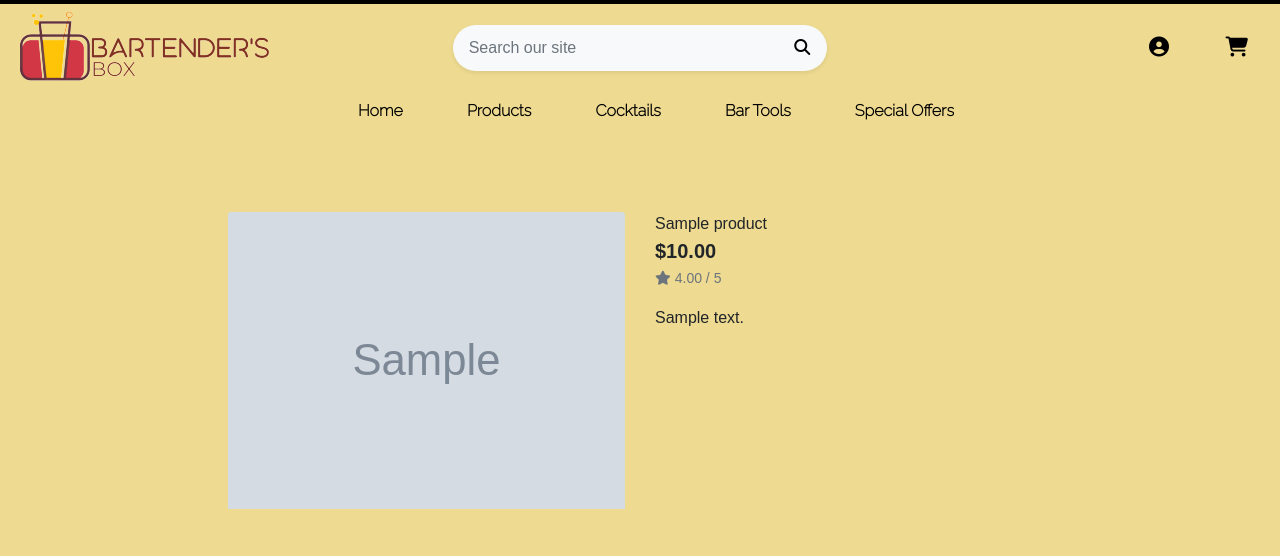
After one commit to MichalPokojny/CI_project_5_bartender_box, a Django app: page /products/1 in a window 1280 px wide. The commit adds this page. Shown: the top 556 px of the page. Run offline with Django 3.2, Linux system fonts and the light colour scheme; tables that the repository leaves empty hold one stand-in row (values such as "Sample post"); grey boxes marked "Sample" are stand-in pictures; some libraries are stand-ins or nearby versions; some web fonts are replaced.

Commit message:
add product detail page

```diff
--- a/home/templates/home/index.html
+++ b/home/templates/home/index.html
@@ -17,7 +17,9 @@
                 <div class="welcome-text">
                     <h2>Coktails made for your home</h2>
                     <p>Shop our collection of pre-made cocktails and take your home bartending to the next level.</p>
+                    <a href="{% url 'products' %}">
                     <button class="btn btn-outline-light btn-shop">Shop Now</button>
+                    </a>
                   </div>
                 </div>
             </div>
--- /dev/null
+++ b/products/templates/products/product_detail.html
@@ -0,0 +1,43 @@
+{% extends "base.html" %}
+{% load static %}
+
+{% block page_header %}
+    <div class="container header-container">
+        <div class="row">
+            <div class="col"></div>
+        </div>
+    </div>
+{% endblock %}
+
+{% block content %}
+    <div class="container-fluid">
+        <div class="row">
+            <div class="col-12 col-md-6 col-lg-4 offset-lg-2">
+                <div class="image-container my-5">
+                    {% if product.image %}
+                        <a href="">
+                            <img class="card-img-top img-fluid" src="{{ product.image.url }}" alt="{{ product.name }}">
+                        </a>
+                        {% else %}
+                        <a href="">
+                            <img class="card-img-top img-fluid" src="{{ MEDIA_URL }}noimage.png " alt="{{ product.name }}">
+                        </a>
+                    {% endif %}
+                </div>
+            </div>
+            <div class="col-12 col-md-6 col-lg-4">
+                <div class="product-details-container mb-5 mt-md-5">
+                    <p class="mb-0">{{ product.name }}</p>
+                    <p class="lead mb-0 text-left font-weight-bold">${{ product.price }}</p>
+                    {% if product.rating %}
+                        <small class="text-muted"><i class="fas fa-star mr-1"></i>{{ product.rating }} / 5</small>
+                    {% else %}
+                        <small class="text-muted">No Rating</small>
+                    {% endif %}
+                    <p class="mt-3">{{ product.description }}</p>
+                </div>
+            </div>
+        </div>
+    </div>
+
+{% endblock %}
--- a/products/templates/products/products.html
+++ b/products/templates/products/products.html
@@ -25,11 +25,11 @@
                         <div class="col-sm-6 col-md-6 col-lg-4 col-xl-3">
                             <div class="card h-100 border-0">
                                 {% if product.image %}
-                                <a href="">
+                                <a href="{% url 'product_detail' product.id %}">
                                     <img class="card-img-top img-fluid" src="{{ product.image.url }}" alt="{{ product.name }}">
                                 </a>
                                 {% else %}
-                                <a href="">
+                                <a href="{% url 'product_detail' product.id %}">
                                     <img class="card-img-top img-fluid" src="{{ MEDIA_URL }}noimage.png " alt="{{ product.name }}">
                                 </a>
                                 {% endif %}
--- a/products/urls.py
+++ b/products/urls.py
@@ -2,5 +2,6 @@ from django.urls import path
 from . import views
 
 urlpatterns = [
-    path('', views.all_products, name='products')
+    path('', views.all_products, name='products'),
+    path('<product_id>', views.product_detail, name='product_detail'),
 ]
--- a/products/views.py
+++ b/products/views.py
@@ -1,4 +1,4 @@
-from django.shortcuts import render
+from django.shortcuts import render, get_object_or_404
 from .models import Product
 
 
@@ -12,3 +12,15 @@ def all_products(request):
     }
 
     return render(request, 'products/products.html', context)
+
+
+def product_detail(request, product_id):
+    """ View for individual product """
+
+    product = get_object_or_404(Product, pk=product_id)
+
+    context = {
+        'product': product,
+    }
+
+    return render(request, 'products/product_detail.html', context)
--- a/static/css/base.css
+++ b/static/css/base.css
@@ -23,7 +23,7 @@ body {
 .navbar {
     font-family: 'Raleway', sans-serif;
     background-color: #eeda90;
-
+    padding: 0 1rem !important;
 }
 
 .top-banner {
@@ -55,7 +55,15 @@ body {
     }
 }
 
-@media (max-width : 992px) {
+@media (max-width : 991px) {
+    .header-container {
+        padding-top: 183px;
+    }
+
+    body {
+        height: calc(100vh - 183px);
+    }
+
     .navbar-nav {
         float: right;
         text-align: right;
--- a/templates/includes/main-nav.html
+++ b/templates/includes/main-nav.html
@@ -14,7 +14,7 @@
                 <a href="" class="dropdown-item">By Price</a>
                 <a href="" class="dropdown-item ">By Rating</a>
                 <a href="" class="dropdown-item ">By Category</a>
-                <a href="" class="dropdown-item">All Products</a>
+                <a href="{% url 'products' %}" class="dropdown-item">All Products</a>
             </div>
         </li>
 
```
Also changed, not shown: media/noimage.jpg (added).
